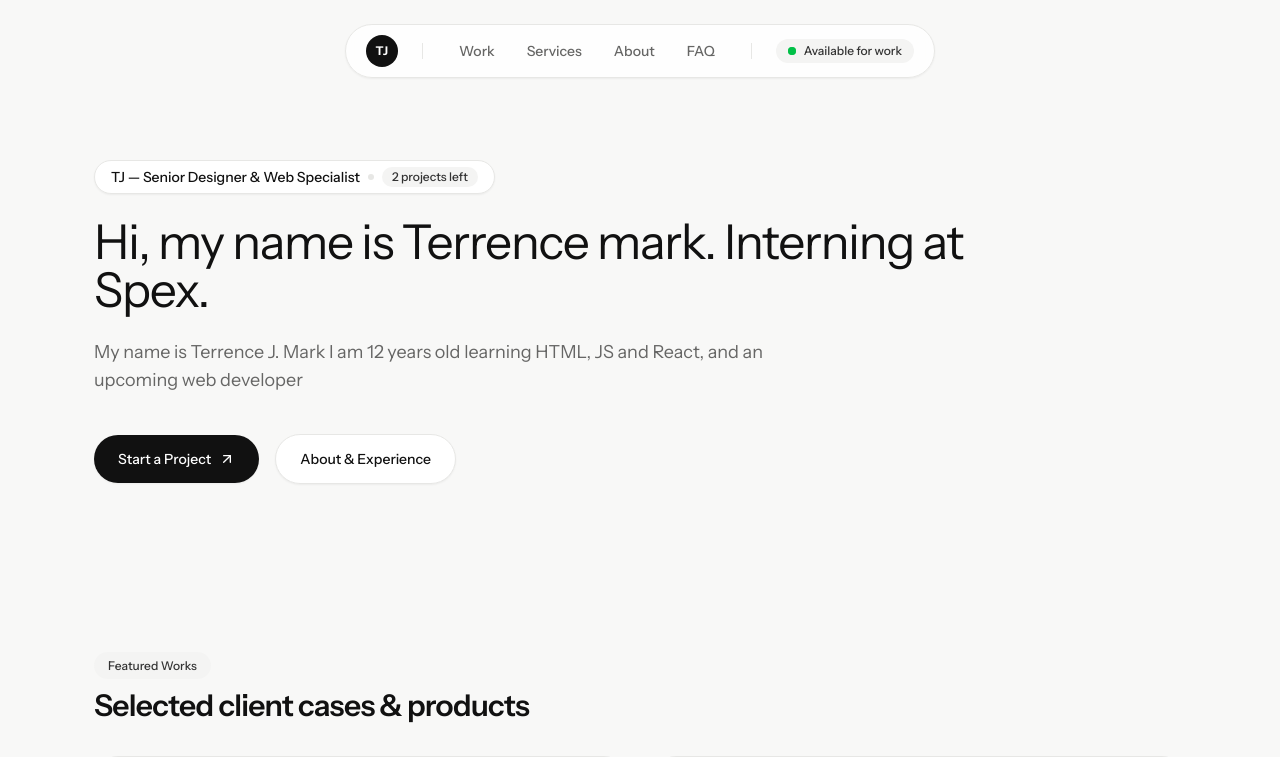
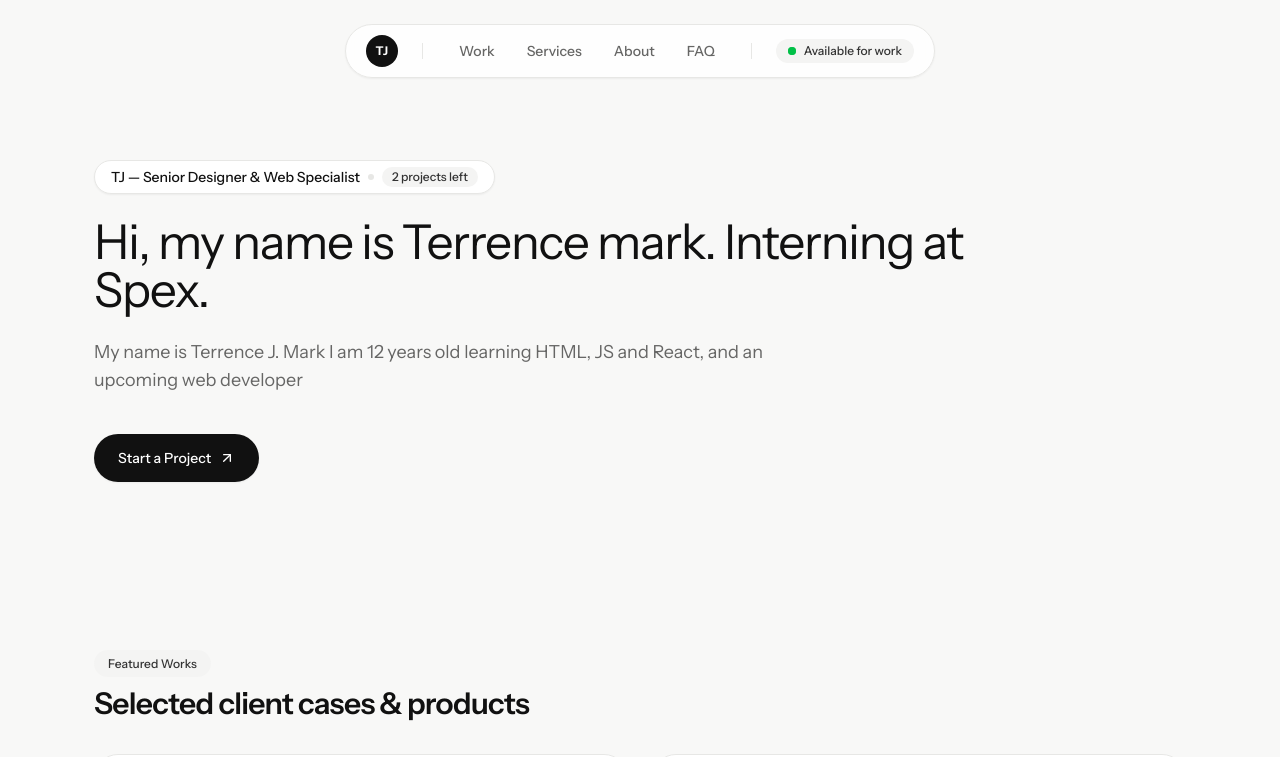
Before and after one commit to TeeJay980/portfolio, a Next.js app: page / in a window 1280 px wide. Shown: the top 757 px of the page. Built offline with nearby package versions, Linux system fonts and the light colour scheme.

Commit message:
feat: remove about and experience button from hero

```diff
--- a/src/components/sections/Hero.tsx
+++ b/src/components/sections/Hero.tsx
@@ -43,13 +43,6 @@ export default function Hero() {
               <span>Start a Project</span>
               <ArrowUpRight className="h-4 w-4 transition-transform duration-300 ease-[cubic-bezier(0.16,1,0.3,1)] group-hover:translate-x-0.5 group-hover:-translate-y-0.5" />
             </a>
-
-            <a
-              href="/about"
-              className="group inline-flex items-center justify-center gap-2 rounded-full border border-[#E7E7E5] bg-white px-6 py-3.5 text-sm font-medium text-[#111111] transition-all duration-200 hover:bg-[#F8F8F7] hover:border-[#D2D2CF] shadow-sm active:scale-[0.97]"
-            >
-              <span>About &amp; Experience</span>
-            </a>
           </div>
         </motion.div>
       </div>
```
